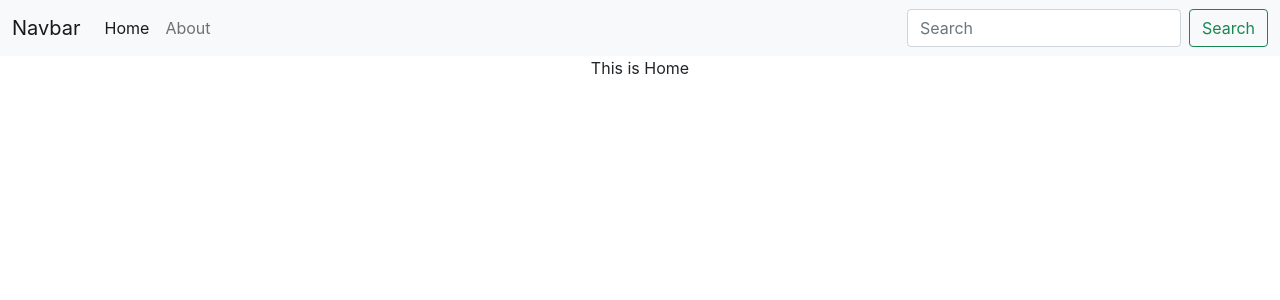
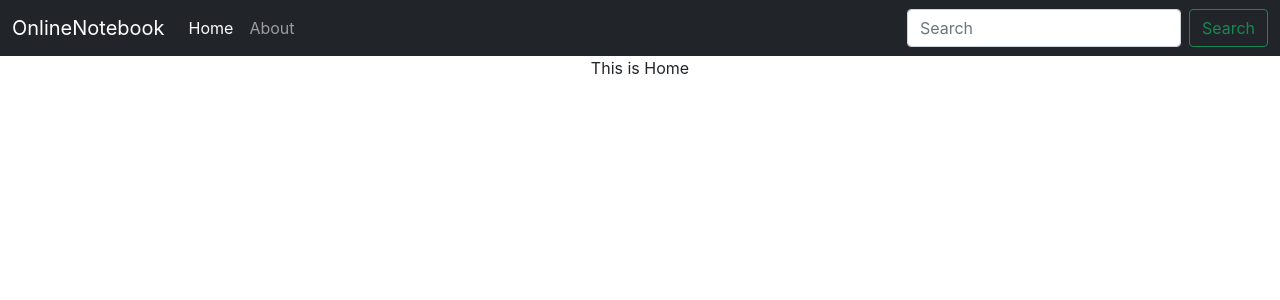
Before and after one commit to HarshGaur387R/OnlineNotebook-MERN-app, a React (Create React App) app: page / in a window 1280 px wide. Shown: the top 300 px of the page. Built offline with nearby package versions, Linux system fonts and the light colour scheme.

Commit message:
modified navbar

```diff
--- a/src/components/Navbar.js
+++ b/src/components/Navbar.js
@@ -1,22 +1,26 @@
 import React from "react";
 import { Link } from "react-router-dom";
+import { useLocation } from "react-router-dom";
 
 function Navbar() {
+
+    const location = useLocation()
+
     return (
         <div className="Navbar">
-            <nav className="navbar navbar-expand-lg navbar-light bg-light">
+            <nav className="navbar navbar-expand-lg navbar-dark bg-dark">
                 <div className="container-fluid">
-                    <Link className="navbar-brand" to="/">Navbar</Link>
+                    <Link className="navbar-brand" to="/">OnlineNotebook</Link>
                     <button className="navbar-toggler" type="button" data-bs-toggle="collapse" data-bs-target="#navbarSupportedContent" aria-controls="navbarSupportedContent" aria-expanded="false" aria-label="Toggle navigation">
                         <span className="navbar-toggler-icon"></span>
                     </button>
                     <div className="collapse navbar-collapse" id="navbarSupportedContent">
                         <ul className="navbar-nav me-auto mb-2 mb-lg-0">
                             <li className="nav-item">
-                                <Link className="nav-link active" aria-current="page" to="/">Home</Link>
+                                <Link className={`nav-link ${location.pathname === '/'? 'active': ''}`} aria-current="page" to="/">Home</Link>
                             </li>
                             <li className="nav-item">
-                                <Link className="nav-link" to="/about">About</Link>
+                                <Link className={`nav-link ${location.pathname === '/about'? 'active': ''}`} to="/about">About</Link>
                             </li>
                         </ul>
                         <form className="d-flex">
```
